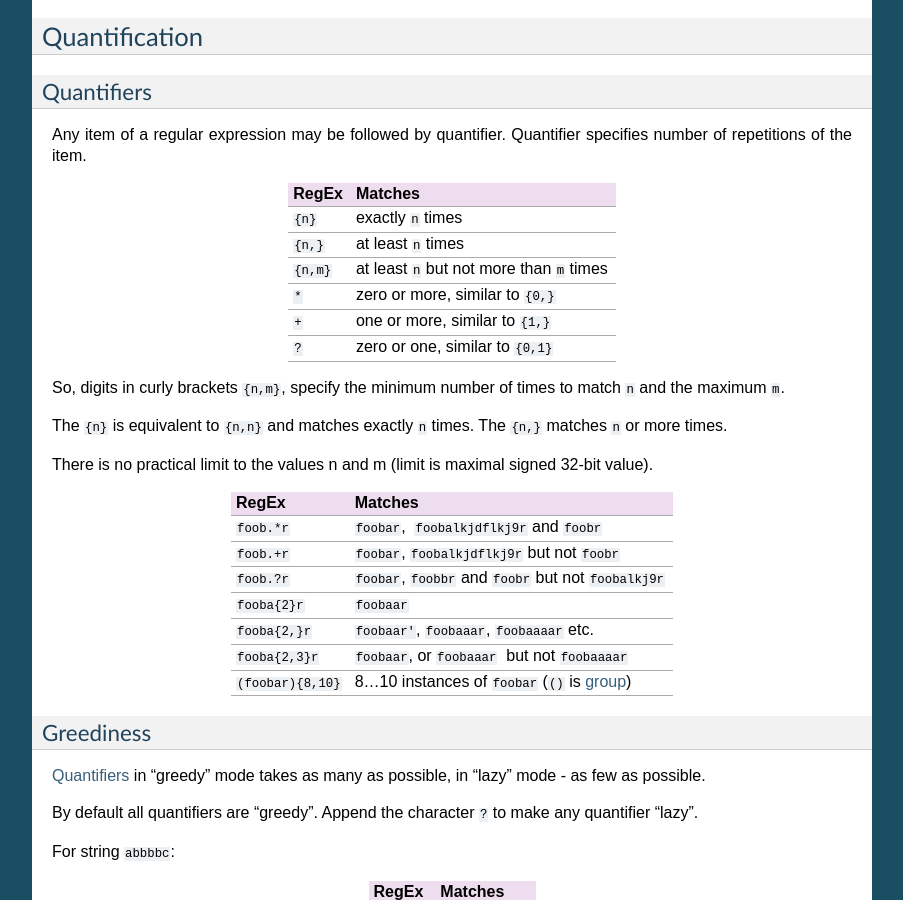
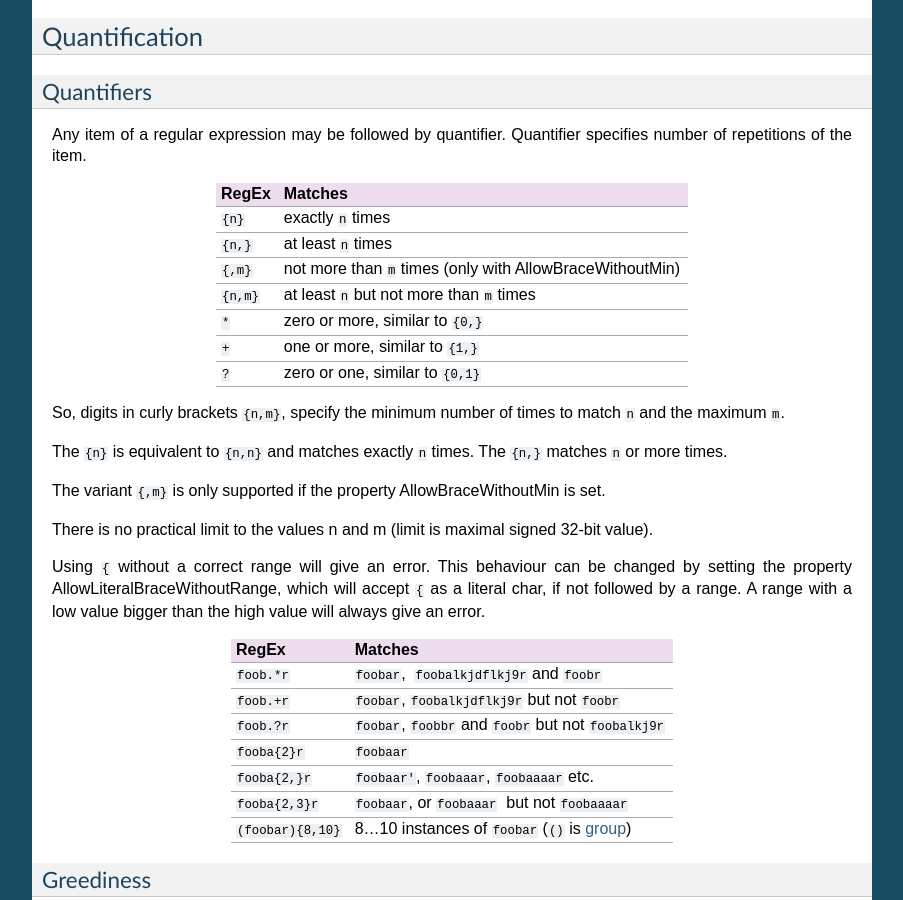
Before and after one commit to andgineer/TRegExpr, a Sphinx documentation site: the page built from docs/regular_expressions.rst, in a window 1280 px wide and 900 px high, scrolled down 3930 px. Shown: the whole window, without its empty margins (198-1101 px from the left). Built offline with Sphinx 7.4.7, drawn with Linux system fonts in a browser that asks for light colours.

Commit message:
docs: {} ranges

```diff
--- a/docs/regular_expressions.rst
+++ b/docs/regular_expressions.rst
@@ -278,6 +278,7 @@ RegEx      Matches
 ========== ============================================================
 ``{n}``    exactly ``n`` times
 ``{n,}``   at least ``n`` times
+``{,m}``   not more than ``m`` times (only with AllowBraceWithoutMin)
 ``{n,m}``  at least ``n`` but not more than ``m`` times
 ``*``      zero or more, similar to ``{0,}``
 ``+``      one or more, similar to ``{1,}``
@@ -290,7 +291,12 @@ number of times to match ``n`` and the maximum ``m``.
 The ``{n}`` is equivalent to ``{n,n}`` and matches exactly ``n`` times.
 The ``{n,}`` matches ``n`` or more times.
 
+The variant ``{,m}`` is only supported if the property AllowBraceWithoutMin is set.
+
 There is no practical limit to the values n and m (limit is maximal signed 32-bit value).
+
+Using ``{`` without a correct range will give an error. This behaviour can be changed by setting the property AllowLiteralBraceWithoutRange, which will accept ``{`` as a literal char, if not followed by a range.
+A range with a low value bigger than the high value will always give an error.
 
 ================== ========================================================================
 RegEx              Matches
```
